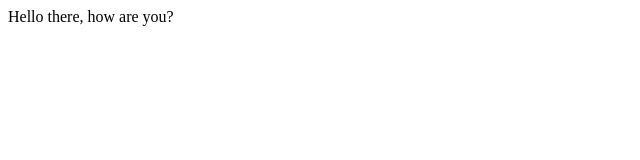
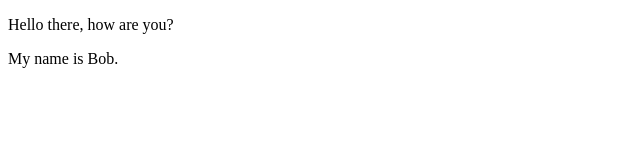
Before and after one commit to BobC74/ABT294, a plain HTML site: page index.html in a window 1280 px wide. Shown: the whole page, without its empty margins (0-640 px from the left). Drawn offline with Linux system fonts and the light colour scheme.

Commit message:
Update index.html

```diff
--- a/index.html
+++ b/index.html
@@ -6,6 +6,7 @@
 </head>
 
 <body>
-Hello there, how are you?
+<p> Hello there, how are you?&nbsp; &nbsp;</p>
+<p>My name is Bob.&nbsp;</p>
 </body>
 </html>
```
